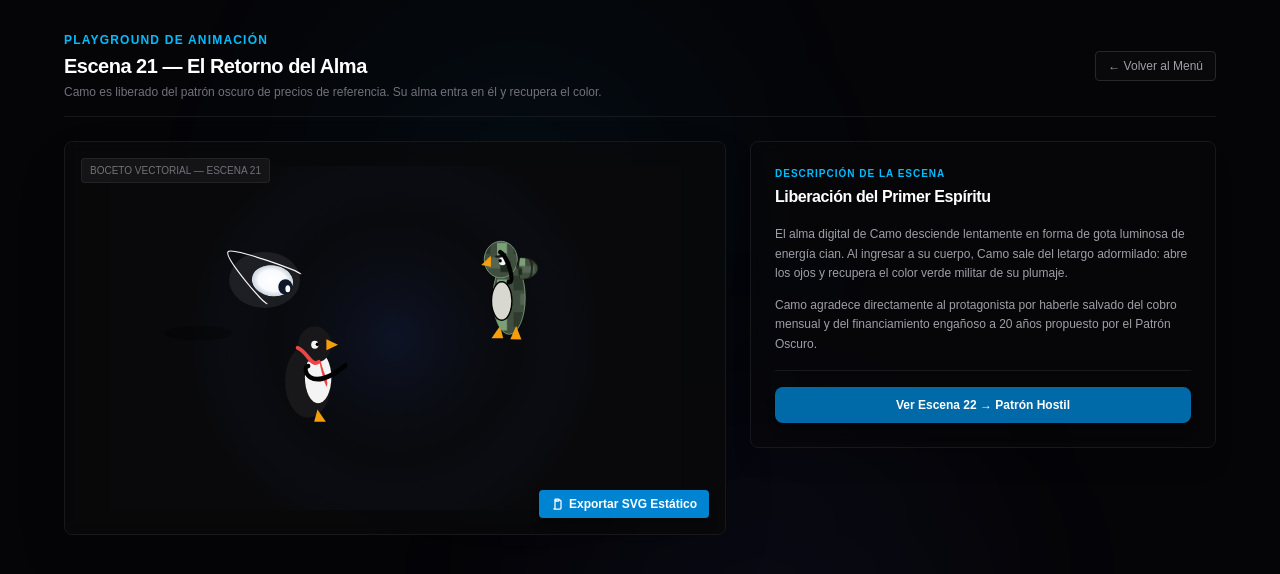
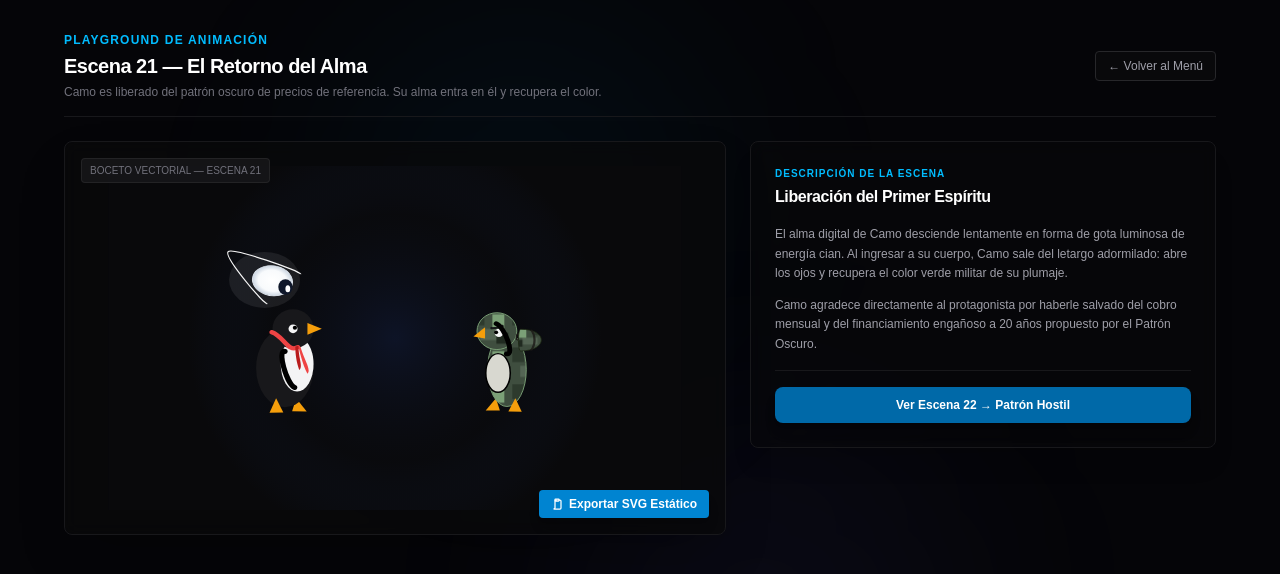
Before and after one commit to RealPingu/proyecto-memoria, a Next.js app: page /game/playground/scene/scene_21 in a window 1280 px wide. Shown: the top 574 px of the page. Built offline with nearby package versions, Linux system fonts and the light colour scheme.

Commit message:
Ajustar posición y animación de llegada en escena 21 del playground

```diff
--- a/app/game/playground/components/scene_21_camo_revivido.tsx
+++ b/app/game/playground/components/scene_21_camo_revivido.tsx
@@ -5,7 +5,7 @@ import { motion } from 'framer-motion';
 import CamoPenguin from './camo_penguin';
 
 const almaAnimation = {
-  y: [-50, -50, 0, 30],
+  y: [-50, -50, 0, 35.8],
   opacity: [0, 0.9, 0.9, 0],
   scale: [1, 1, 0.8, 0.2]
 };
@@ -39,7 +39,6 @@ export default function Scene21CamoRevivido() {
   const [eyeStyle, setEyeStyle] = useState<'sleeping' | 'determined'>('sleeping');
 
   useEffect(() => {
-    // Cambiar la expresión del ojo de durmiendo a determinado al terminar la animación del alma (2 segundos)
     const timer = setTimeout(() => {
       setEyeStyle('determined');
     }, 2000);
@@ -54,28 +53,21 @@ export default function Scene21CamoRevivido() {
       id="svg-escena-21"
     >
       <defs>
-        {/* Gradiente Ojo Blanco Metálico/Plata */}
+        <radialGradient id="limbo-blue-pulsing-21" cx="50%" cy="50%" r="50%">
+          <stop offset="0" stopColor="#1e3a8a" stopOpacity="0.3" id="stop-b1-21"/>
+          <stop offset="0.6" stopColor="#0f172a" stopOpacity="0.1" id="stop-b2-21"/>
+          <stop offset="1" stopColor="#09090b" stopOpacity="1" id="stop-b3-21"/>
+        </radialGradient>
         <radialGradient id="white-eye-grad-21" cx="50%" cy="50%" r="50%">
-          <stop offset="0%" stopColor="#ffffff" id="stop-eye-w1-21"/>
-          <stop offset="70%" stopColor="#f8fafc" id="stop-eye-w2-21"/>
-          <stop offset="100%" stopColor="#cbd5e1" id="stop-eye-w3-21"/>
+          <stop offset="0" stopColor="#ffffff" id="stop-eye-w1-21"/>
+          <stop offset="0.7" stopColor="#f8fafc" id="stop-eye-w2-21"/>
+          <stop offset="1" stopColor="#cbd5e1" id="stop-eye-w3-21"/>
         </radialGradient>
-
-        {/* Gradiente ambiente azul */}
-        <radialGradient id="limbo-blue-pulsing-21" cx="50%" cy="50%" r="50%">
-          <stop offset="0%" stopColor="#1e3a8a" stopOpacity="0.3" id="stop-b1-21"/>
-          <stop offset="60%" stopColor="#0f172a" stopOpacity="0.1" id="stop-b2-21"/>
-          <stop offset="100%" stopColor="#09090b" stopOpacity="1" id="stop-b3-21"/>
+        <radialGradient id="camo-glow-s5" cx="50%" cy="50%" r="50%">
+          <stop offset="0" stopColor="#879f84" stopOpacity="0.4"/>
+          <stop offset="0.6" stopColor="#4f5d4e" stopOpacity="0.15"/>
+          <stop offset="1" stopColor="#000000" stopOpacity="0"/>
         </radialGradient>
-
-        {/* Glow Radial para el alma de Camo */}
-        <radialGradient id="camo-glow-s5" cx="50%" cy="50%" r="50%">
-          <stop offset="0%" stopColor="#879f84" stopOpacity="0.4" />
-          <stop offset="60%" stopColor="#4f5d4e" stopOpacity="0.15" />
-          <stop offset="100%" stopColor="#000000" stopOpacity="0" />
-        </radialGradient>
-
-        {/* Patrón de camuflaje digital de Camo para el alma (de escena 5) */}
         <pattern id="camo-digital-alma-21" width="20" height="20" patternUnits="userSpaceOnUse">
           <rect width="20" height="20" fill="#3f4e3f" id="rect-cbg-alma-21"/>
           <rect x="0" y="0" width="8" height="6" fill="#2d3a2d" id="rect-cdk-alma-21"/>
@@ -85,7 +77,7 @@ export default function Scene21CamoRevivido() {
         </pattern>
       </defs>
 
-      {/* Fondo */}
+      <g>
         <rect width="200" height="120" fill="#09090b" id="bg-rect-21"/>
         <motion.circle
           cx="100" cy="60" r="75"
@@ -95,62 +87,31 @@ export default function Scene21CamoRevivido() {
           id="bg-glow-21"
         />
 
-      {/* Ojo Blanco (Subconsciente) - Flotando arriba a la izquierda (Movido a la derecha x=60) */}
-      <g id="ojo-subconsciente-grupo-21" transform="matrix(-0.4, 0, 0, 0.43, 60, 45)">
+        {/* Ojo Subconsciente */}
+        <g id="ojo-subconsciente-grupo-21" transform="matrix(-0.4, 0, 0, 0.43, 60.000002, 45.000001)">
           <motion.g
             animate={{ y: [-2, 2, -2] }}
             transition={{ repeat: Infinity, duration: 4, ease: "easeInOut" }}
             id="ojo-flotando-21"
           >
-          {/* Ojo Glow */}
             <circle cx="1.96" cy="-10.68" r="18" fill="#ffffff" opacity="0.08" transform="matrix(1.72, 0, 0, 1.26, 10.3, -0.3)" id="ojo-glow-21"/>
-          {/* Ojo Esclera */}
             <circle cx="3.7" cy="-5.2" r="10.7" fill="url(#white-eye-grad-21)" strokeWidth="0.5" stroke="#e2e8f0" id="ojo-esclera-21" style={{ transformBox: "fill-box", transformOrigin: "50% 50%" }} transform="matrix(1.4985, -0.537148, 0.642825, 1.013572, 3.086092, -7.914055)"/>
-          {/* Ojo Trazo Luz - Modelo Original */}
             <motion.path
               id="ojo-trazo-luz-21"
+              d="M -17.728 -18.374 C -19.172 -20.359 42.448 -40.704 45.523 -36.475 C 48.876 -32.004 13.029 7.732 11.259 5.372"
               style={{ fill: "none", stroke: "rgb(255, 255, 255)" }}
-            d="M -17.728 -18.374 C -19.172 -20.359 42.448 -40.704 45.523 -36.475 C 48.876 -32.004 13.029 7.732 11.259 5.372"
               animate={{ opacity: [0.7, 1, 0.7] }}
               transition={{ repeat: Infinity, duration: 4, ease: "easeInOut" }}
             />
-          {/* Pupila */}
             <circle cx="-4.5" cy="-8.0" r="6.2" fill="#0f172a" id="ojo-pupila-centro-21"/>
             <circle cx="-4.8" cy="-1.8" r="1.5" fill="#ffffff" transform="matrix(-1.3975, 0, 0, 1.944, -13.3, -3.1)" id="ojo-brillo-pupila-21"/>
           </motion.g>
         </g>
 
-      {/* Protagonista (Pingüino con bufanda) - De pie a la izquierda (Movido a la derecha x=65) */}
-      <g id="protagonista-contenedor-21" transform="matrix(0.75, 0, 0, 0.75, 65, 20)">
-        <motion.g
-          animate={{ y: [0, -1, 0] }}
-          transition={{ repeat: Infinity, duration: 3.5, ease: "easeInOut" }}
-          id="protagonista-cuerpo-movimiento-21"
-        >
-          {/* Sombra */}
-          <ellipse cx="-45" cy="52" rx="16" ry="3.5" fill="#000000" opacity="0.3" id="protagonista-sombra-21"/>
-          {/* Cuerpo erguido (rotado 90 grados) */}
-          <g transform="matrix(0, 0.848747, -0.768697, 0, 35, 115)" id="protagonista-rotado-21">
-            <ellipse cx="-47.91" cy="37.303" rx="20" ry="14" fill="#18181b" id="p-cuerpo-21"/>
-            <ellipse cx="-49.91" cy="31.303" rx="14" ry="8" fill="#f4f4f5" id="p-vientre-21"/>
-            <circle cx="-67.91" cy="33.303" r="10" fill="#18181b" id="p-cabeza-21"/>
-            <g id="p-bufanda-21" transform="matrix(1, 0, 0, 1, -51.91, 17.3)">
-              <path d="M -14.3 26.4 C -12.3 20.4 -3.7 18.5 -6.6 13.6" stroke="#ef4444" strokeWidth="2.2" fill="none" strokeLinecap="round" id="p-buf-c-21"/>
-              <path d="M -7.6 13.4 C -2.6 12.4 3 11 7 9 C 5 7 0.2 10.4 -6.7 12.4 Z" fill="#ef4444" id="p-buf-cr-21"/>
-            </g>
-            <circle cx="-67.91" cy="33.303" r="2.2" fill="#f4f4f5" id="p-ojo-b-21"/>
-            <circle cx="-68.1" cy="31.8" r="1" fill="#000000" id="p-ojo-p-21"/>
-            <polygon points="-70.9 26.3 -67.9 19.3 -64.9 26.3" fill="#f59e0b" id="p-pico-21"/>
-            <path d="M -32.4 31.7 L -25.7 26.6 L -25.7 33.7 Z" fill="#f59e0b" id="p-pata-sup-21"/>
-            <path d="M -56.3 37.2 C -56 42 -40 37 -56.6 14.8" strokeWidth="2.5" strokeLinecap="round" stroke="#000000" fill="none" id="p-aleta-21"/>
-          </g>
-        </motion.g>
-      </g>
-
-      {/* Camo Pingüino - De pie a la derecha (Mirando a la izquierda) */}
+        {/* Camo Contenedor */}
         <motion.g
           id="camo-contenedor-21"
-        transform="matrix(0.75, 0, 0, 0.75, 95, 20)"
+          transform="matrix(0.902111, 0, 0, 0.756225, 85.149737, 44.852563)"
           animate={camoFilterAnimation}
           transition={camoFilterTransition}
         >
@@ -164,60 +125,82 @@ export default function Scene21CamoRevivido() {
           />
         </motion.g>
 
-      {/* Alma/Espíritu de Camo (Usa el diseño y colores de escena 5) */}
+        {/* Protagonista (Pingüino con bufanda) */}
+        <motion.g
+          id="pinguino-animacion-contenedor"
+          animate={{ y: [0, -1, 0] }}
+          transition={{ repeat: Infinity, duration: 3.5, ease: "easeInOut" }}
+        >
+          <g
+            id="pinguino-contenedor"
+            transform="matrix(0, 0.68277, -0.715834, 0, 88.300479, 104.089099)"
+          >
+            <path id="pata-superior" d="M -32.417 31.796 L -25.744 26.644 L -25.774 33.746 L -32.417 31.796 Z" fill="#f59e0b"/>
+            <ellipse id="cuerpo" cx="-47.91" cy="37.303" rx="20" ry="14" fill="#18181b"/>
+            <ellipse id="vientre" cx="-49.91" cy="31.303" rx="14" ry="8" fill="#f4f4f5"/>
+            <circle id="cabeza" cx="-67.91" cy="33.303" r="10" fill="#18181b"/>
+            <g id="bufanda" transform="matrix(1, 0, 0, 1, -51.910336, 17.303471)">
+              <path id="bufanda-cuello" d="M -14.315 26.443 C -12.315 20.443 -3.738 18.577 -6.624 13.624" stroke="#ef4444" strokeWidth="2.2" fill="none" strokeLinecap="round"/>
+              <path id="bufanda-caida-roja" d="M -7.663 13.49 C -2.663 12.49 3 11 7 9 C 5 7 0.204 10.408 -6.796 12.408 L -7.663 13.49 Z" fill="#ef4444"/>
+              <path id="bufanda-caida-guinda" d="M -6.929 14.898 C -1.929 14.898 2 14 5 13 C 3 11 -0.337 13.357 -7.337 13.357 L -6.929 14.898 Z" fill="#b91c1c"/>
+            </g>
+            <g id="ojo">
+              <circle id="ojo-borde" cx="-67.91" cy="33.303" r="2.2" fill="#f4f4f5"/>
+              <circle id="ojo-pupila" cx="-68.454" cy="32.397" r="1.019" fill="#000000"/>
+            </g>
+            <polygon id="pico" points="-70.91 26.303 -67.91 19.303 -64.91 26.303" fill="#f59e0b"/>
+            <g id="patas" transform="matrix(1, 0, 0, 1, -51.910336, 17.303471)">
+              <path id="pata-inferior" d="M 26.663 20.735 L 26.851 27.446 L 19.486 24.256 L 26.663 20.735 Z" fill="#f59e0b"/>
+            </g>
+            <path id="aleta" d="M -56.369 37.201 C -57.631 41.252 -39.926 36.511 -37.926 32.511" strokeWidth="2.5" strokeLinecap="round" stroke="rgb(0, 0, 0)" fill="none"/>
+          </g>
+        </motion.g>
+
+        {/* Alma/Espíritu de Camo */}
         <motion.g
           id="alma-gota-contenedor-21"
-        initial={{ y: -50, x: 50, opacity: 0 }}
+          initial={{ y: -50, x: 49.3, opacity: 0 }}
           animate={almaAnimation}
           transition={almaTransition}
         >
-        {/* Glow de Fondo para el alma */}
           <circle cx="90" cy="35" r="18" fill="url(#camo-glow-s5)" opacity="0.85" id="alma-glow-c-21"/>
-        {/* Gota Invertida con Camuflaje Digital */}
-        <path
-          d="M 90 51 C 82 43 78 35 78 29 A 12 12 0 0 1 102 29 C 102 35 98 43 90 51 Z"
-          fill="url(#camo-digital-alma-21)"
-          stroke="#7ba077"
-          strokeWidth="0.8"
-          id="alma-gota-p-21"
-          opacity="0.85"
-        />
-        {/* Ojos del alma (Escena 5) */}
+          <path d="M 90 51 C 82 43 78 35 78 29 A 12 12 0 0 1 102 29 C 102 35 98 43 90 51 Z" fill="url(#camo-digital-alma-21)" stroke="#7ba077" strokeWidth="0.8" id="alma-gota-p-21" opacity="0.85"/>
           <path d="M 85 27 C 85.5 28.5 87.5 28.5 88 27" stroke="#ffffff" fill="none" strokeWidth="0.75" strokeLinecap="round" id="alma-ojo-izq-21"/>
           <path d="M 92 27 C 92.5 28.5 94.5 28.5 95 27" stroke="#ffffff" fill="none" strokeWidth="0.75" strokeLinecap="round" id="alma-ojo-der-21"/>
         </motion.g>
 
-      {/* Partículas de destello / liberación (Solo ocurren UNA VEZ: sin repeat) */}
+        {/* Sparkles / Destellos */}
         <g id="destellos-liberacion-21">
           <motion.circle
-          cx="140" cy="75" r="1.5" fill="#fef08a"
+            cx="139.3" cy="70.8" r="1.5" fill="#fef08a"
             initial={{ scale: 0, opacity: 0 }}
             animate={destello1Animation}
             transition={{ delay: 2, duration: 1.2 }}
             id="destello-1-21"
           />
           <motion.circle
-          cx="140" cy="75" r="2" fill="#38bdf8"
+            cx="139.3" cy="70.8" r="2" fill="#38bdf8"
             initial={{ scale: 0, opacity: 0 }}
             animate={destello2Animation}
             transition={{ delay: 2.1, duration: 1.3 }}
             id="destello-2-21"
           />
           <motion.circle
-          cx="140" cy="75" r="1" fill="#ffffff"
+            cx="139.3" cy="70.8" r="1" fill="#ffffff"
             initial={{ scale: 0, opacity: 0 }}
             animate={destello3Animation}
             transition={{ delay: 2.15, duration: 1.1 }}
             id="destello-3-21"
           />
           <motion.circle
-          cx="140" cy="75" r="1.8" fill="#22c55e"
+            cx="139.3" cy="70.8" r="1.8" fill="#22c55e"
             initial={{ scale: 0, opacity: 0 }}
             animate={destello4Animation}
             transition={{ delay: 2.2, duration: 1.2 }}
             id="destello-4-21"
           />
         </g>
+      </g>
     </svg>
   );
 }
```
Lines whose indentation alone changed are shown as unchanged.
